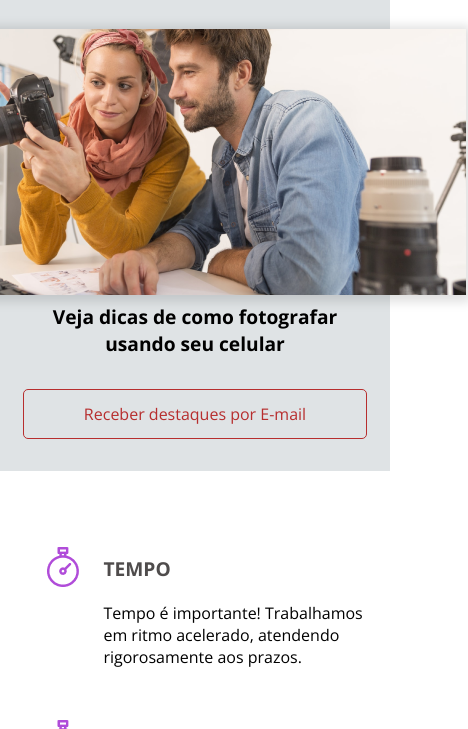
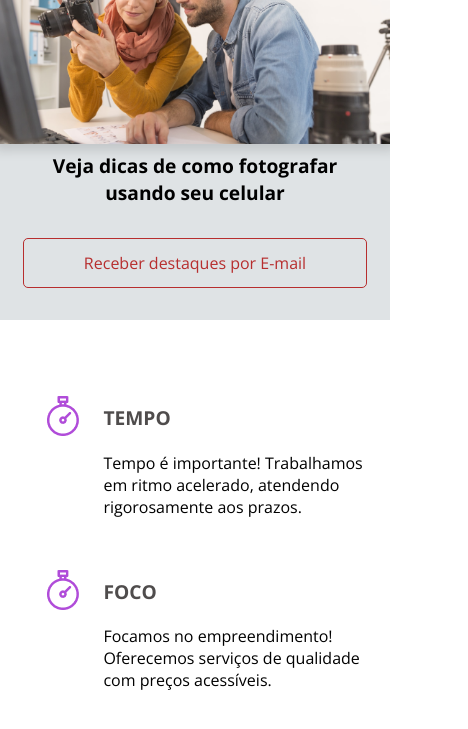
Before and after one commit to Bruno-Gdos/Apeperia, a plain HTML site: page index.html in a window 390 px wide. Shown: the part 922-1651 px from the top of the page, 468 px wide, since content can reach past the window. Drawn offline with nearby package versions, Linux system fonts and the light colour scheme; a script that the page names is missing.

Commit message:
Update destaques.css

```diff
--- a/css/destaques.css
+++ b/css/destaques.css
@@ -42,3 +42,11 @@
     border-color: var(--vermelho-forte);
     margin: 0 auto;
 }
+
+@media screen and (max-width:480px){
+
+    .destaques__painel-imagem{
+        width: 100vw;
+    }
+
+}
```
